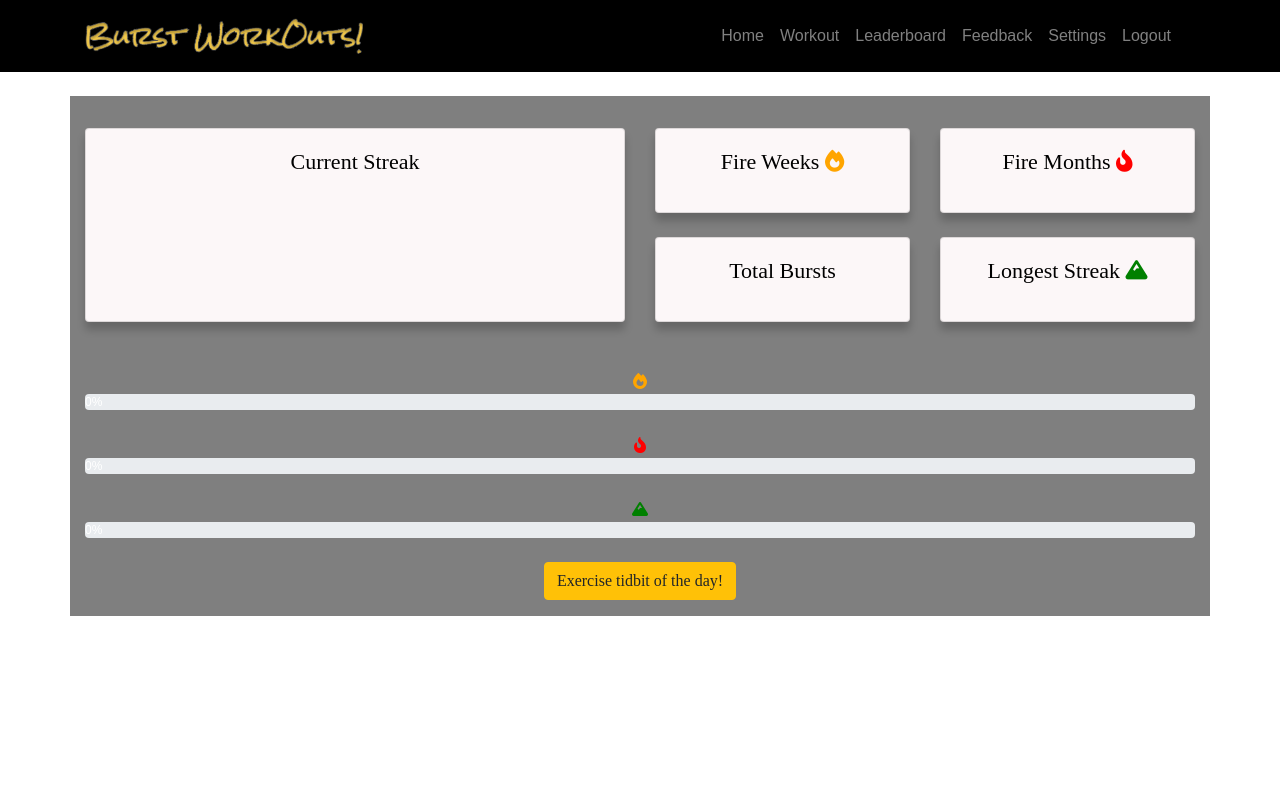
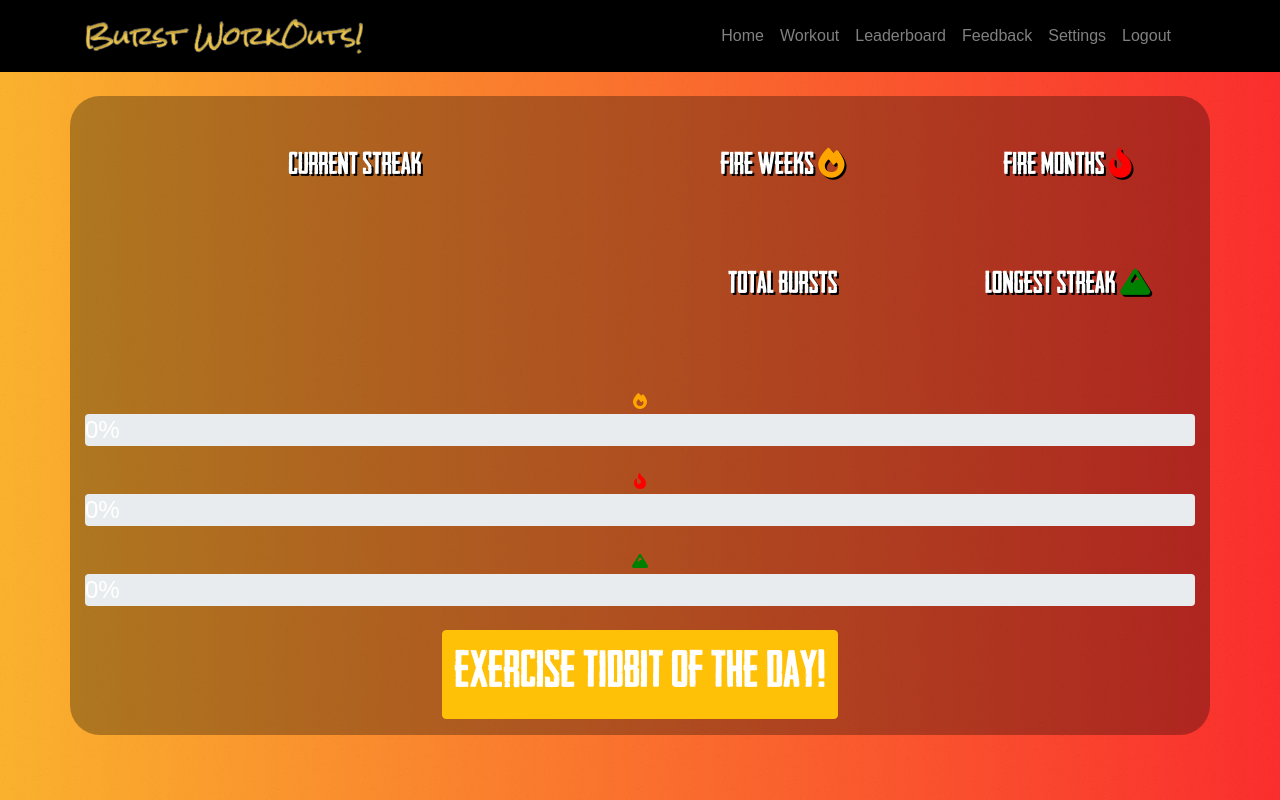
Before and after one commit to clarktyra/burst-workouts, a React (Create React App) app in the folder client/: page /home in a window 1280 px wide. Built offline with nearby package versions, Linux system fonts and the light colour scheme; no server answers; sample sign-in values are in the browser's storage.

Commit message:
cleared backgrounds of cards, thickened the progress bars, on the home page

```diff
--- a/client/src/index.css
+++ b/client/src/index.css
@@ -2,5 +2,5 @@ body {
   margin: 0 auto;
   padding: 0;
   font-family: sans-serif;
-  /* background-image: linear-gradient(to right,rgba(255, 165, 0, 0.8),rgba(255, 0, 0, 0.8)),url('../src/images/textured-background.png'); */
+  background-image: linear-gradient(to right,rgba(255, 165, 0, 0.8),rgba(255, 0, 0, 0.8)),url('../src/images/textured-background.png');
 }
--- a/client/src/pages/Home.js
+++ b/client/src/pages/Home.js
@@ -29,7 +29,9 @@ const title1Style = {
 }
 
 const subTitleStyle = {
-  fontSize: '22px',
+  fontFamily: "block-header",
+
+  fontSize: '30px',
   textAlign: 'center'
 }
 
@@ -104,7 +106,7 @@ class Home extends Component {
     var fireMonthPercentage = (parseInt(((this.state.currentDaysInRow % 30) / 30) * 100));
     console.log(fireMonthPercentage);
     var breakStreakPercentage;
-    if (this.state.currentDaysInRow <= this.state.highestDaysInRow ){
+    if (this.state.currentDaysInRow <= this.state.highestDaysInRow) {
       breakStreakPercentage = (parseInt((this.state.currentDaysInRow / (this.state.highestDaysInRow + 0.00000000000001)) * 100));
     } else {
       breakStreakPercentage = 100
@@ -114,7 +116,7 @@ class Home extends Component {
 
     return (
       <div className="everything">
-      <br />
+        <br />
 
 
         <div className="container" id="homeContainer">
@@ -124,6 +126,7 @@ class Home extends Component {
           <h1 style={titleStyle} id="welcomeTitle"> {this.state.username.toUpperCase()}</h1>
 
           <div className="row">
+
 
             <div className="col-sm">
               <Card id="middle-card" className="card" style={cardStyle}>
@@ -142,8 +145,8 @@ class Home extends Component {
                 <div className="col-sm">
                   <Card id="first-card" className="card">
                     <CardBody>
-                    <CardSubtitle style={subTitleStyle}>Fire Weeks <i class="fas fa-fire" style={icon1Style}></i>
-                    </CardSubtitle>
+                      <CardSubtitle style={subTitleStyle}>Fire Weeks <i class="fas fa-fire" style={icon1Style}></i>
+                      </CardSubtitle>
                       <CardTitle style={titleStyle}>{this.state.fireWeeks}</CardTitle>
                       {/*
                   <CardText>You have complete 4 fire weeks </CardText>
@@ -202,13 +205,13 @@ class Home extends Component {
           <br />
           <br />
           <div className="text-center" ><i class="fas fa-fire" style={icon1Style}></i></div>
-          <Progress  color="warning" value={fireWeekPercentage}>{fireWeekPercentage}%</Progress>
+          <Progress color="warning" value={fireWeekPercentage}>{fireWeekPercentage}%</Progress>
           <br />
           <div className="text-center"><i class="fas fa-fire-alt" style={icon2Style}></i></div>
-          <Progress  color="danger" value={fireMonthPercentage}>{fireMonthPercentage}%</Progress>
+          <Progress color="danger" value={fireMonthPercentage}>{fireMonthPercentage}%</Progress>
           <br />
           <div className="text-center"><i class="fas fa-mountain" style={icon3Style}></i></div>
-          <Progress  color="success" value={breakStreakPercentage}>{breakStreakPercentage}%</Progress>
+          <Progress color="success" value={breakStreakPercentage}>{breakStreakPercentage}%</Progress>
           <br />
           <div style={buttonStyle}>
 
@@ -232,7 +235,7 @@ class Home extends Component {
 
 
         </div>
-        <br/>
+        <br />
       </div>
     )
   }
--- a/client/src/pages/Landing.css
+++ b/client/src/pages/Landing.css
@@ -19,7 +19,9 @@
   background-blend-mode:darken;
   color:white;
   mix-blend-mode: multiply;
-  text-shadow: 2px 2px black
+  text-shadow: 2px 2px black;
+
+
 
 }
 
@@ -43,9 +45,10 @@ background-color: white
 
   }
 
-  p {
+  .landingP {
     font-size: 20px;
     text-shadow: 2px 2px black
+
   }
   /* Top left text */
   .top-left {
@@ -64,7 +67,16 @@ background-color: white
 
   }
 
+  #landingHeader{
+    color:white;
+    font-family: block-header;
+    font-size: 70px;
+  }
 
+  .landingH3 {
+        font-family: block-header;
+        font-size: 35px;
+  }
 
 
   /* Centered text */
--- a/client/src/pages/Landing.js
+++ b/client/src/pages/Landing.js
@@ -42,7 +42,7 @@ class Landing extends Component {
                         <div className="row d-flex align-items-center justify-content-center text-center">
                             <div className="col-md-10 centered2">
                                 <div className="title-content-warpper">
-                                    <h1>The best way to consistently work out</h1>
+                                    <h1 id="landingHeader">The best way to consistently work out</h1>
                                 </div>
                             </div>
                         </div>
@@ -56,8 +56,8 @@ class Landing extends Component {
                                     <div className="feature-box">
                                         <div className="mb-2">
                                             <div className="icon display-3 mb-3"><i className="fas fa-fire-alt"></i></div>
-                                            <h3>What to expect</h3>
-                                            <p>Burst Workouts gives you access to a unique short workout to complete every day</p>
+                                            <h3 className="landingH3">What to expect</h3>
+                                            <p className="landingP">Burst Workouts gives you access to a unique short workout to complete every day</p>
 
                                         </div>
                                     </div>
@@ -77,8 +77,8 @@ class Landing extends Component {
                                     <div className="feature-box">
                                         <div className="mb-2">
                                             <div className="icon display-3 mb-3"><i class="fas fa-user-friends"></i></div>
-                                            <h3>Online Comunity</h3>
-                                            <p>Challenge your friends and our online comunity for the longest streaks</p>
+                                            <h3 className="landingH3">Online Comunity</h3>
+                                            <p className="landingP">Challenge your friends and our online comunity for the longest streaks</p>
 
                                         </div>
                                     </div>
@@ -132,6 +132,10 @@ class Landing extends Component {
                 <br />
                 <br />
                 <br />
+                <br />
+                <br />
+                <br />
+
             </div>
             /*
                             <div className="container">
--- a/client/src/pages/styles/Home.css
+++ b/client/src/pages/styles/Home.css
@@ -1,27 +1,41 @@
 #first-card {
-    color: black;
-    background: #fcf7f8;
-    font-family: 'Palatino, serif'
+    color: white;
+    text-shadow: 2px 2px black;
+
+    /* background: #fcf7f8; */
+    font-family: 'Palatino, serif';
+    background: rgba(0, 0, 0, 0);
+    border: none;
+
 
 }
 #middle-card {
+    color: white;
+    text-shadow: 2px 2px black;
 
     font-family: 'Palatino, serif';
+    background: rgba(0, 0, 0, 0);
+    border: none;
+
 
 
 }
 #last-card {
-    color: black;
+    color: white;
+    text-shadow: 2px 2px black;
+
     background: #fcf7f8;
-    font-family: 'Palatino, serif'
+    font-family: 'Palatino, serif';
+    background: rgba(0, 0, 0, 0);
+    border: none;
 
 
 }
 
 .card {
-    color: black;
+    /* color: black; */
     background: #fcf7f8;
-    box-shadow: 0 8px 8px 0 rgba(0,0,0,0.2);
+    /* box-shadow: 0 8px 8px 0 rgba(0,0,0,0.2); */
     padding: 2px 16px;
     font-family: 'Palatino, serif'
 
@@ -31,9 +45,25 @@
 
 
 #homeContainer{
-    background: rgba(0, 0, 0, 0.5);
+    background: rgba(0, 0, 0, 0.3);
+    border-radius: 30px;
+    /* text-shadow: 2px 2px black; */
+
 }
 
-#welcomeTitle, .homeButtons {
-    font-family: 'Palatino, serif'
+#welcomeTitle {
+    color:white;
+    font-family: block-header;
+    font-size: 70px;
 }
+.homeButtons {
+    color:white;
+    font-family: block-header;
+    font-size: 50px;
+}
+
+.progress {
+    height: 2rem;
+    font-size: 1.5rem;
+
+}
--- a/client/src/pages/styles/Login.css
+++ b/client/src/pages/styles/Login.css
@@ -1,5 +1,13 @@
-.headers {
-    text-align: center
+.headers h1{
+    text-align: center;
+    font-family: block-header;
+    font-size: 75px;
+}
+
+.headers h3{
+    text-align: center;
+    font-family: block-header;
+    font-size: 35px;
 }
 
 
--- a/client/src/pages/styles/Signup.css
+++ b/client/src/pages/styles/Signup.css
@@ -21,6 +21,6 @@ img {
 }
 
 #signUpContainer{
-   margin-top: 20%;
+   margin-top: 10%;
 
 }
```
